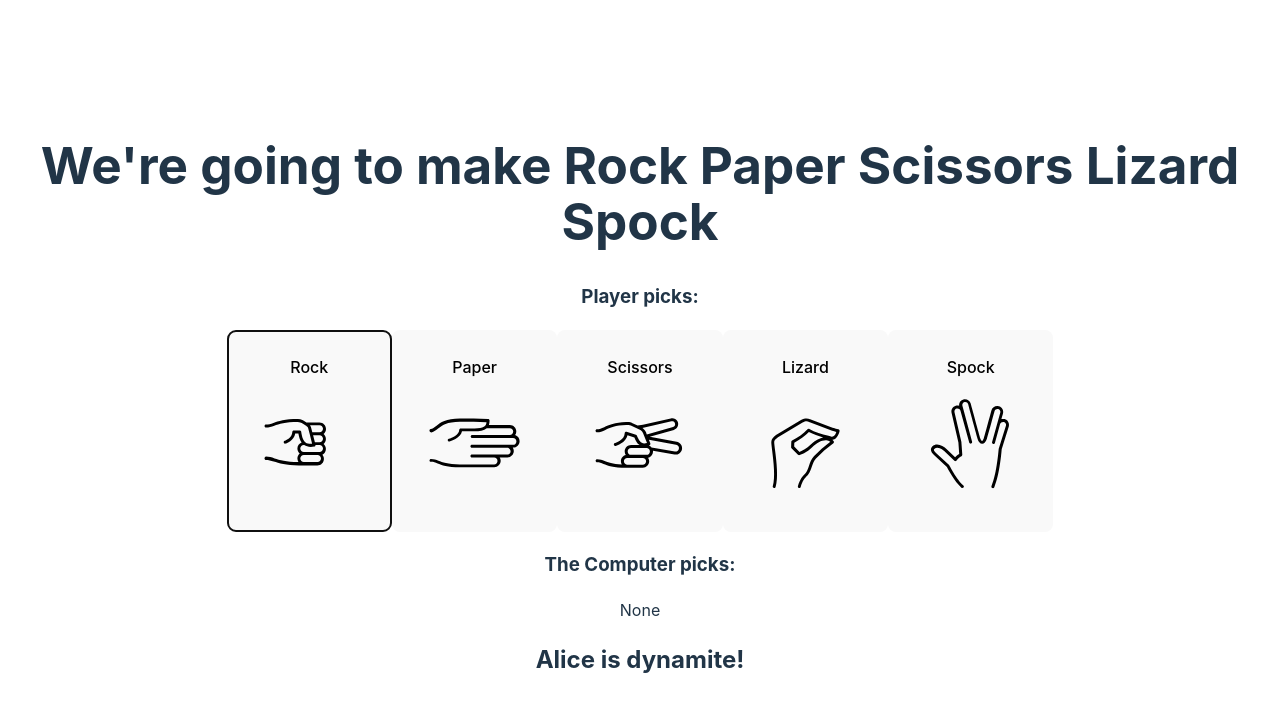
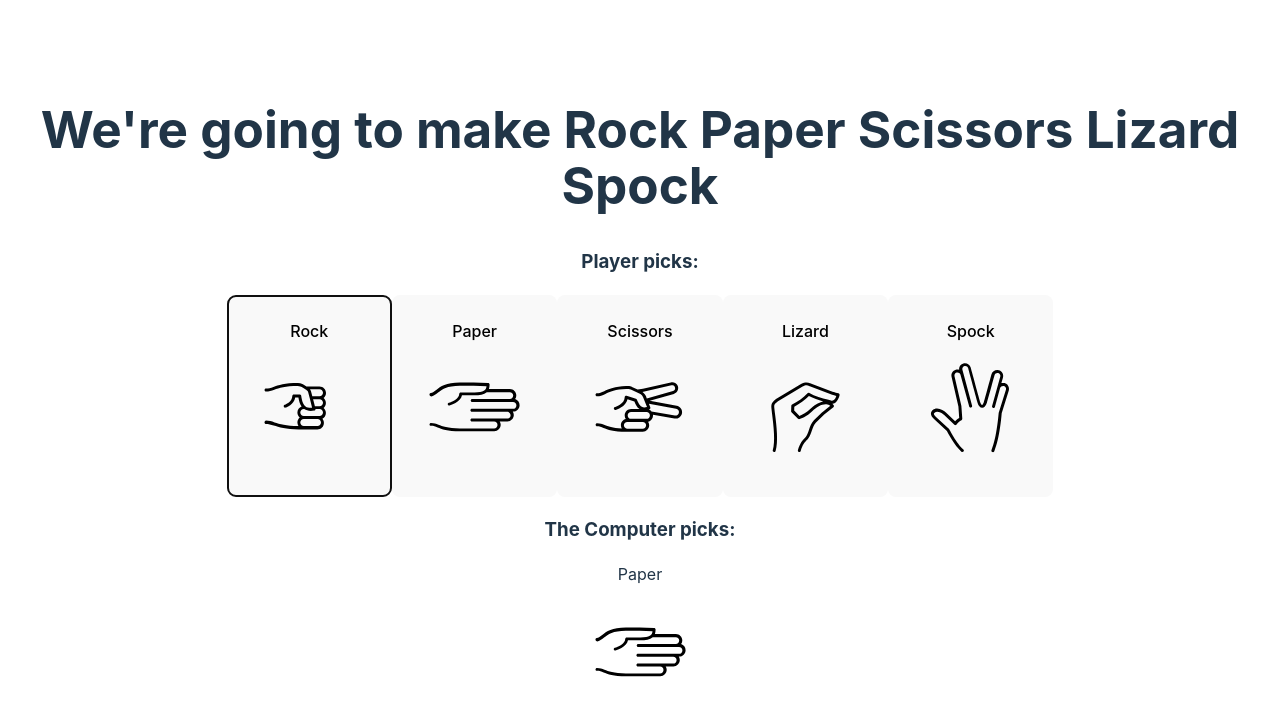
Before and after one commit to caro-turnbull/RockPaperScissorsLizardSpock, a React (Vite) app: page / in a window 1280 px wide. Both pictures are taken after a click on the button "Rock". Shown: the top 716 px of the page. Built offline with nearby package versions, Linux system fonts and the light colour scheme.

Commit message:
random compchoice state

```diff
--- a/src/Components/ComputerPick.jsx
+++ b/src/Components/ComputerPick.jsx
@@ -5,11 +5,16 @@ import { DataContext } from '../Providers/dataProvider';
 function CompPick() {
   const { compChoice } = useContext(DataContext);
 
+  let includeImage;
+  if (compChoice !== 'None') {
+    includeImage = <img src={compChoice.img} alt='its broken' height={125} width={125} />;
+  }
+
   return (
     <>
       <h3>The Computer picks:</h3>
-      <p>{compChoice}</p>
-      <h2>Alice is dynamite!</h2>
+      <p>{compChoice.name}</p>
+      {includeImage}
     </>
   );
 }
--- a/src/Providers/dataProvider.jsx
+++ b/src/Providers/dataProvider.jsx
@@ -6,19 +6,23 @@ export const DataContext = createContext();
 export default function DataProvider(props) {
 
   //states
-  const [compChoice, setcompChoice] = useState('None');
+  const [compChoice, setCompChoice] = useState('None');
   const [userChoice, setUserChoice] = useState('Rock');
   const [game, setGame] = useState(options5);
   const [result, setResult] = useState('');
 
   function userClick(name) {
     setUserChoice(name);
+    //set to just the name, not whole object??
     console.log("setting user pick to:", userChoice);
-    compChooses;
+    compChooses(game.length);
   };
 
-  function compChooses() {
-    //random pick here
+  function compChooses(max) {
+    let randomIndex = Math.floor(Math.random() * max);
+    console.log("comp pick", game[randomIndex].name);
+    setCompChoice(game[randomIndex]);
+    //sets compChoice state to the entire object
   };
 
   const providerData = {
```
